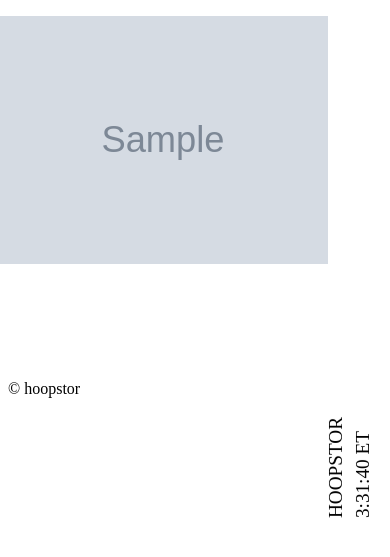
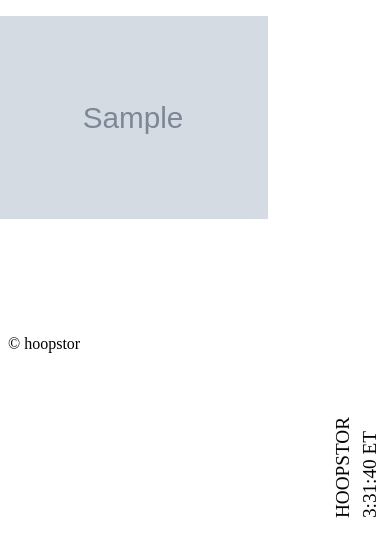
Before and after one commit to deanjgoldman/hoopstor, a Flask app: page / in a window 390 px wide. Shown: the top 557 px of the page. Run offline with Flask 2, Linux system fonts and the light colour scheme; tables that the repository leaves empty hold one stand-in row (values such as "Sample post"); grey boxes marked "Sample" are stand-in pictures; some libraries are stand-ins or nearby versions.

Commit message:
Adding -330px width styles

```diff
--- a/templates/base.html
+++ b/templates/base.html
@@ -66,6 +66,12 @@
     footer {
       margin-top: 30%;
     }
+
+    @media screen and (max-width: 330px) {
+        div.topnav {
+            right: -21.5%;
+        }
+    }
     @media screen and (max-width: 699px) {
 
         main .postblock {
@@ -73,14 +79,14 @@
         }
         .topnav {
             float: right;
-        right: -14%;
+            right: -16%;
         }
         .topnav ul li {
             font-size: 120%;
         }
     }
     img {
-      width: 110%;
+      width: 90%;
     }
     .welcome{
       margin-top: 50px;
```
Lines whose indentation alone changed are shown as unchanged.
